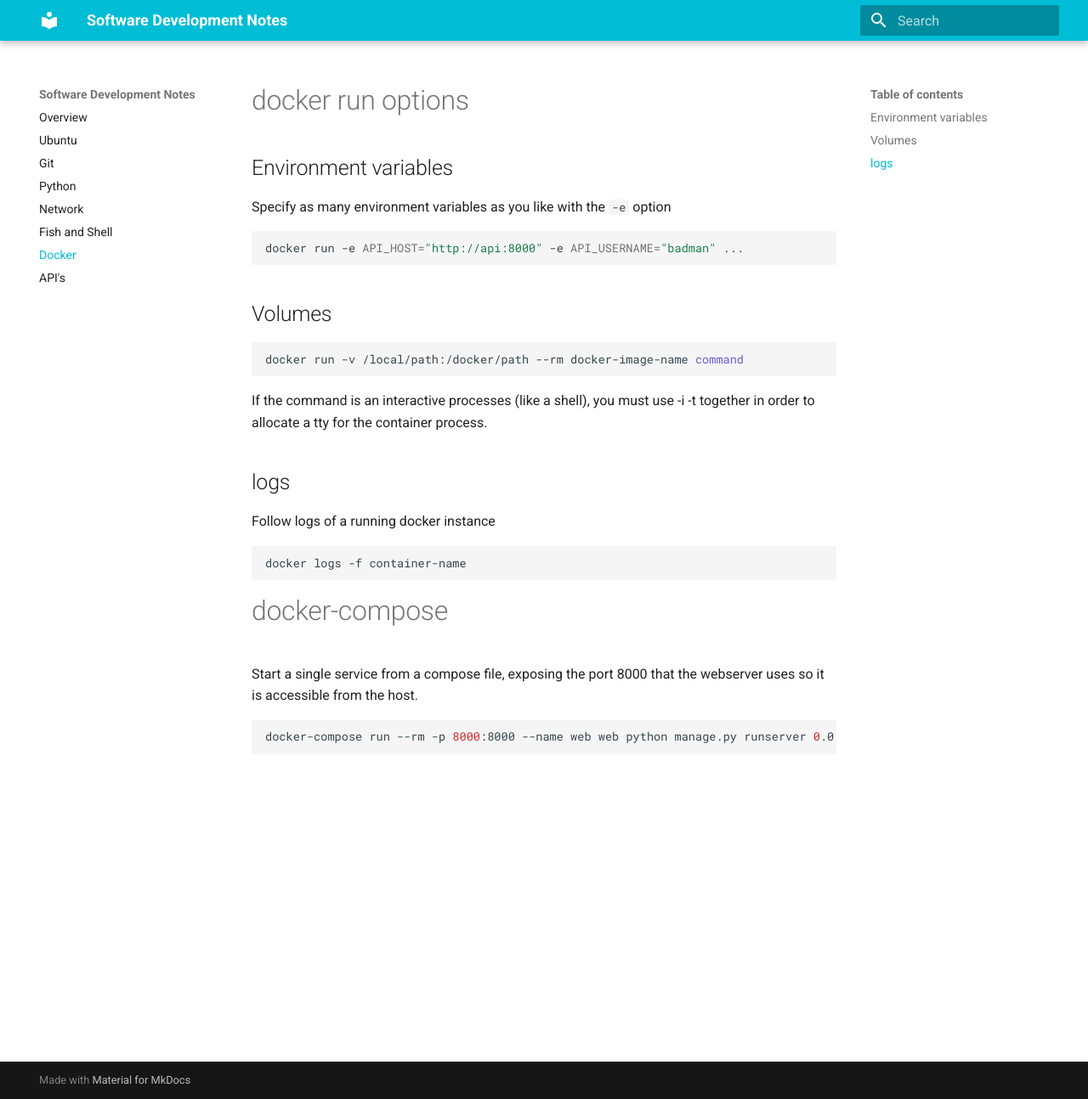
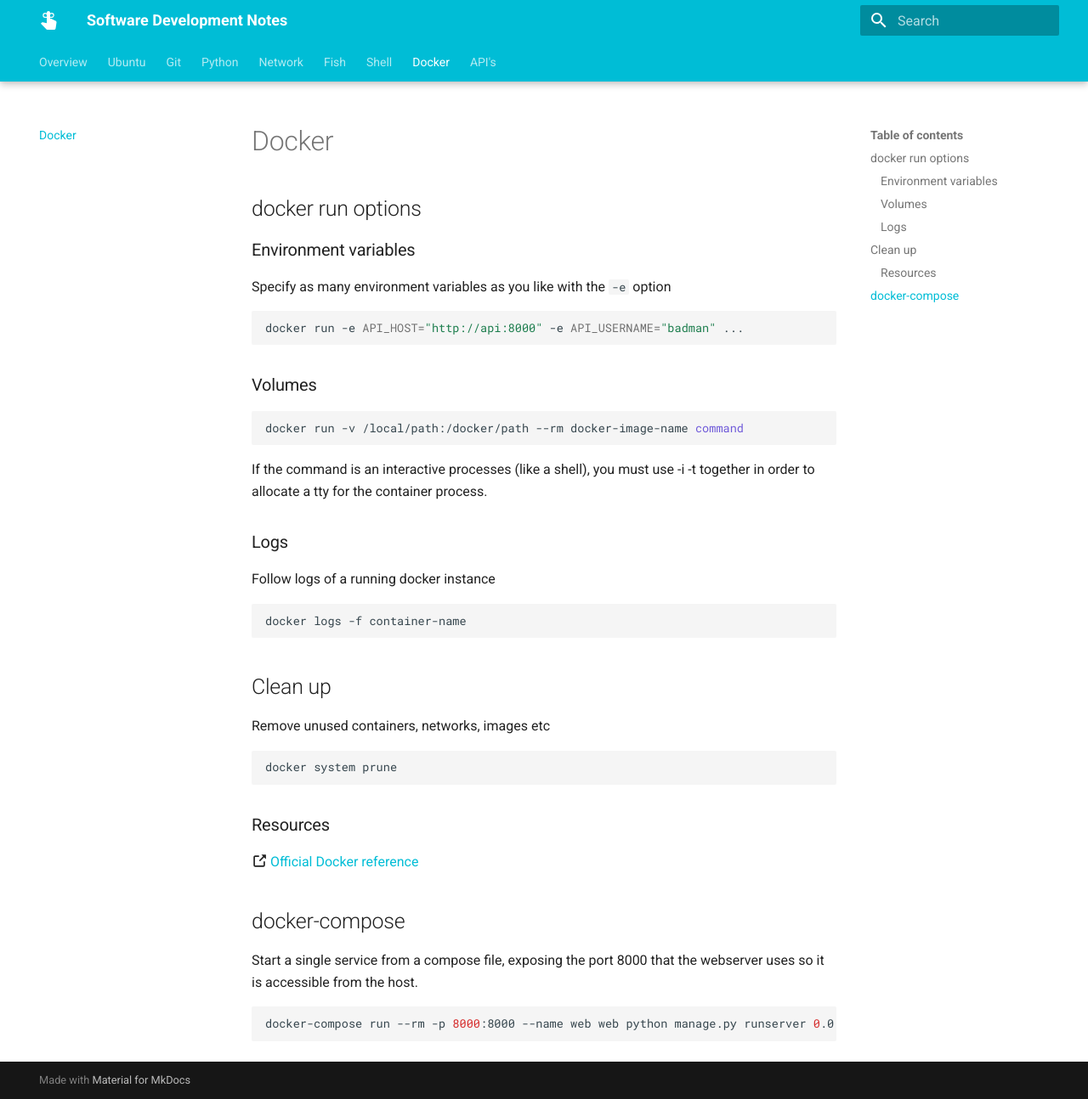
Before and after one commit to larsclaussen/dev-notes, an MkDocs documentation site: the page built from dev_notes/docker.md, in a window 1280 px wide and 1294 px high. Shown: the whole window at 85% size. Built offline with MkDocs 1.6.1 and Material for MkDocs 9.7.7, drawn with Linux system fonts in a browser that asks for light colours.

Commit message:
added new files: api, git, shell

````diff
--- a/dev_notes/docker.md
+++ b/dev_notes/docker.md
@@ -1,6 +1,6 @@
-# docker run options
+## docker run options
 
-## Environment variables
+### Environment variables
 
 Specify as many environment variables as you like with the `-e` option
 
@@ -10,7 +10,7 @@
 ```
 
 
-## Volumes
+### Volumes
 
 ```shell
 docker run -v /local/path:/docker/path --rm docker-image-name command
@@ -18,7 +18,7 @@
 If the command is an interactive processes (like a shell), you must use -i -t together in order to allocate a tty for the container process.
 
 
-## logs
+### Logs
 
 Follow logs of a running docker instance
 
@@ -26,7 +26,18 @@
 docker logs -f container-name
 ```
 
-# docker-compose
+## Clean up
+
+Remove unused containers, networks, images etc
+
+```shell
+docker system prune
+```
+### Resources
+
+:octicons-link-external-16:  [Official Docker reference](https://docs.docker.com/engine/reference/commandline/system_prune/)
+
+## docker-compose
 
 Start a single service from a compose file, exposing the port 8000 that the webserver uses so it is accessible from the host.
 
--- a/mkdocs.yml
+++ b/mkdocs.yml
@@ -6,7 +6,8 @@
     - Git: 'git.md'
     - Python: 'py.md'
     - Network: 'network.md'
-    - Fish and Shell: 'fish.md'
+    - Fish: 'fish.md'
+    - Shell: 'shell.md'
     - Docker: 'docker.md'
     - API's: 'apis.md'
     # - Databases: 'databases.md'
@@ -16,8 +17,16 @@
 
 theme:
     name: material
+    icon:
+        logo: material/reminder
+    # :material-reminder:
+    # logo: assets/rice_48.png
+    favicon: ./images/ic_reminder_black_18dp.png
     features:
-        - navigation.expand
+        - navigation.instant
+        - navigation.tracking
+        - navigation.tabs
+        - navigation.tabs.sticky
     palette:
         primary: 'cyan'
         accent: 'amber'
````
Also changed, not shown: dev_notes/apis.md (added, +3 -0 lines), dev_notes/fish.md (+1 -25 lines), dev_notes/git.md (added, +3 -0 lines), dev_notes/py.md (+2 -2 lines), dev_notes/shell.md (added, +86 -0 lines), dev_notes/ubuntu.md (+0 -55 lines), dev_notes/images/ic_reminder_black_18dp.png (added), dev_notes/images/type.png (added), dev_notes/images/type2.png (added).
